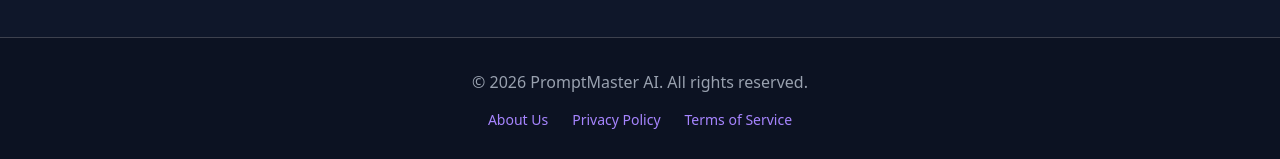
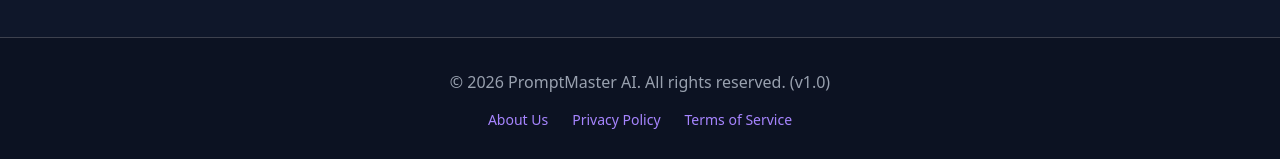
Before and after one commit to sa10ty11am02/ai-prompt-refiner-pro, a React (Vite) app in the folder frontend/: page /about in a window 1280 px wide. Shown: the part 761-920 px from the top of the page. Built offline with nearby package versions, Linux system fonts and the light colour scheme; no server answers.

Commit message:
fix(frontend): hardcode correct Render URL and update Footer verification

```diff
--- a/frontend/src/App.jsx
+++ b/frontend/src/App.jsx
@@ -9,7 +9,7 @@ function App() {
   // Ping Service to keep backend awake (every 13 minutes)
   React.useEffect(() => {
     const pingBackend = () => {
-      const apiUrl = import.meta.env.VITE_API_URL || 'https://ai-prompt-refiner-pro.onrender.com';
+      const apiUrl = 'https://ai-prompt-refiner-pro.onrender.com';
       fetch(`${apiUrl}/api/ping`).catch(err => console.log("Ping failed", err));
     };
 
--- a/frontend/src/components/Footer.jsx
+++ b/frontend/src/components/Footer.jsx
@@ -5,7 +5,7 @@ const Footer = () => {
     return (
         <footer className="w-full py-8 mt-12 border-t border-glassBorder bg-black/20">
             <div className="container mx-auto px-4 text-center">
-                <p className="text-gray-400 mb-4">© 2026 PromptMaster AI. All rights reserved.</p>
+                <p className="text-gray-400 mb-4">© 2026 PromptMaster AI. All rights reserved. (v1.0)</p>
                 <div className="flex justify-center space-x-6 text-sm">
                     <Link to="/about" className="text-violet-400 hover:text-violet-300 transition-colors">About Us</Link>
                     <Link to="/privacy" className="text-violet-400 hover:text-violet-300 transition-colors">Privacy Policy</Link>
--- a/frontend/src/pages/Home.jsx
+++ b/frontend/src/pages/Home.jsx
@@ -14,7 +14,8 @@ const Home = () => {
         setResult(''); // Clear previous result
         try {
             // Call Backend
-            const apiUrl = import.meta.env.VITE_API_URL || 'https://ai-prompt-refiner-pro.onrender.com';
+            // Call Backend - Hardcoded for reliability
+            const apiUrl = 'https://ai-prompt-refiner-pro.onrender.com';
 
             const response = await fetch(`${apiUrl}/api/improve`, {
                 method: 'POST',
```
